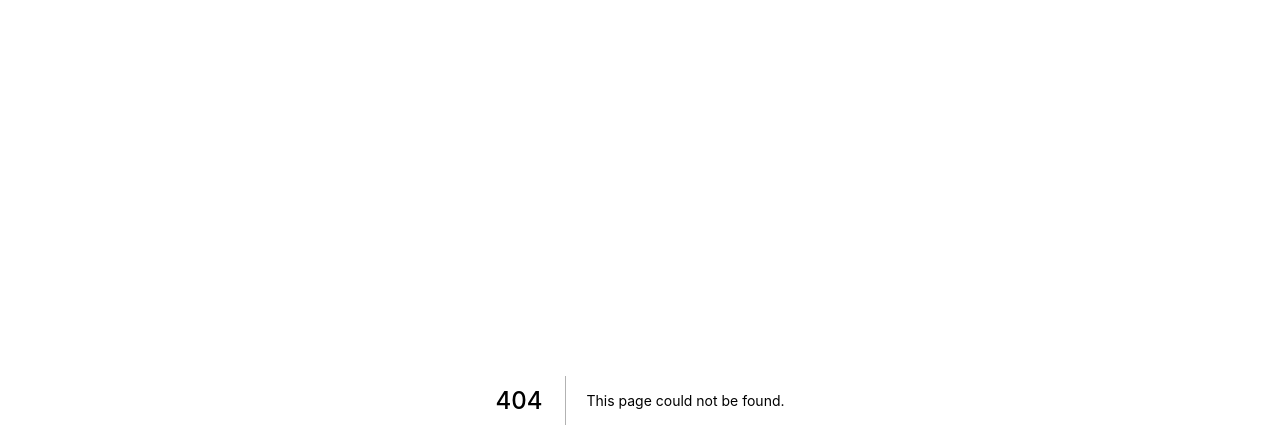
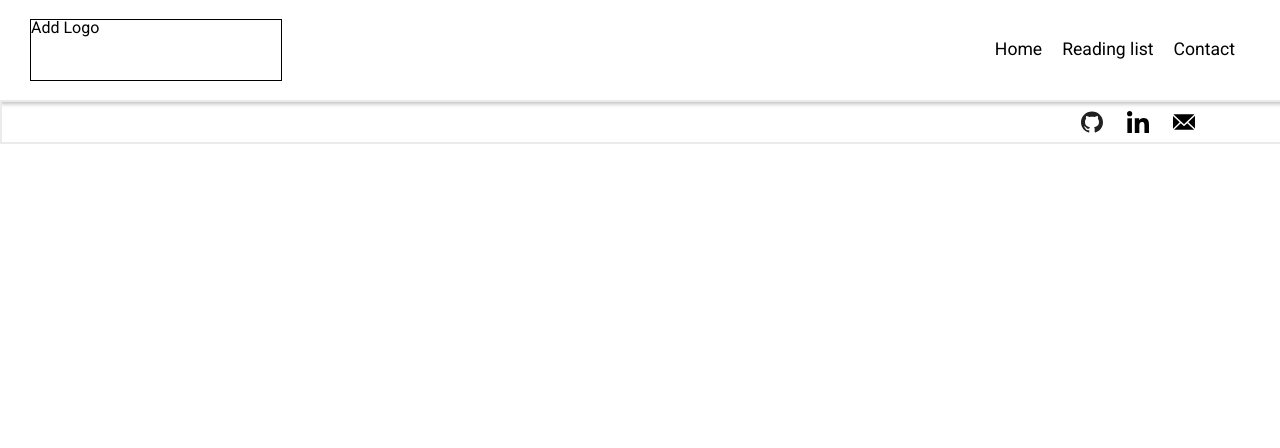
Before and after one commit to whathecker/personal-website, a Next.js app in the folder frontend/: page /reading-list in a window 1280 px wide. Before the commit this address had no page. Shown: the top 448 px of the page. Built offline with nearby package versions, Linux system fonts and the light colour scheme.

Commit message:
build: add reading-list as new route

```diff
--- a/frontend/route.js
+++ b/frontend/route.js
@@ -2,3 +2,4 @@ const routes = require('next-routes');
 
 module.exports = routes()
 .add('/', 'index')
+.add('/reading-list', 'reading-list')
--- /dev/null
+++ b/frontend/src/pages/reading-list.tsx
@@ -0,0 +1,13 @@
+import * as React from 'react';
+import { Header, Footer } from '../components/shared';
+
+const ReadingList: React.FunctionComponent = () => {
+  return (
+    <>
+      <Header />
+      <Footer />
+    </>
+  );
+};
+
+export default ReadingList;
```
